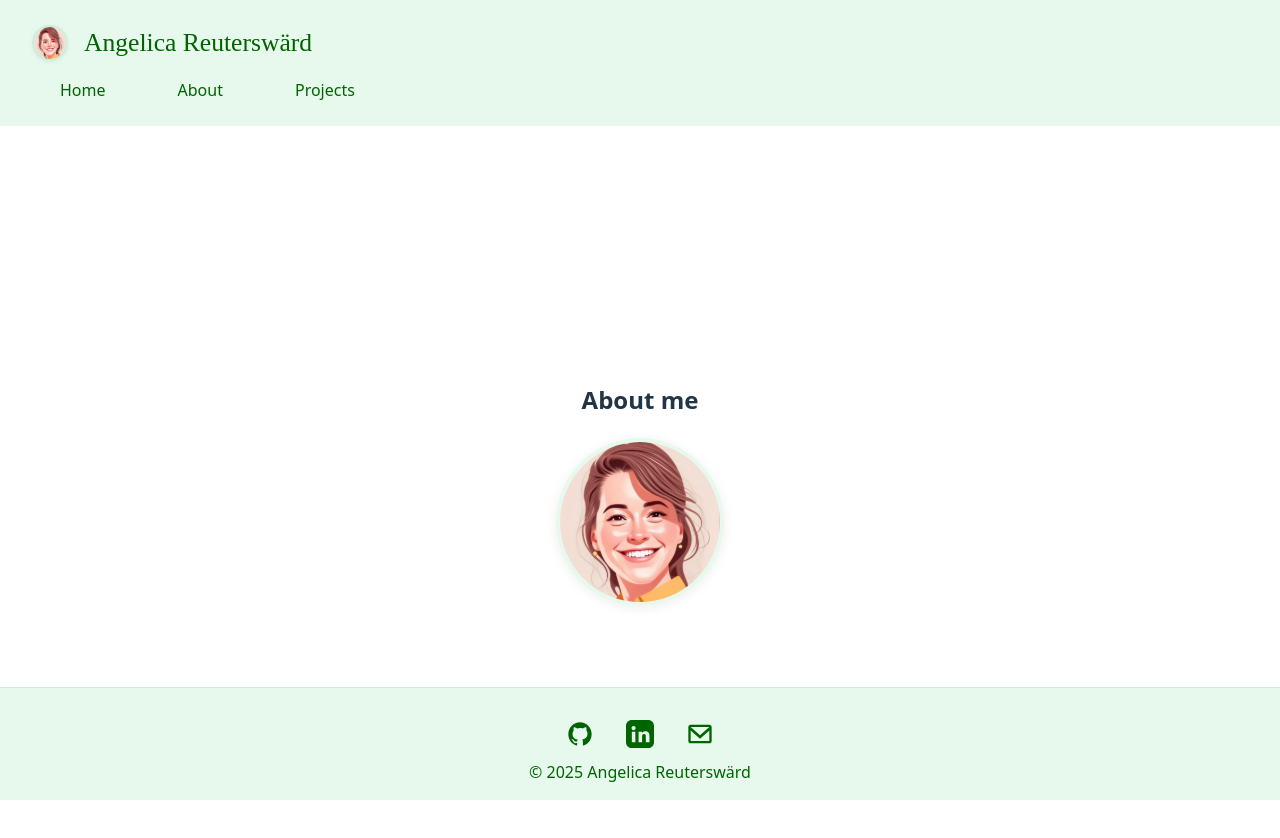
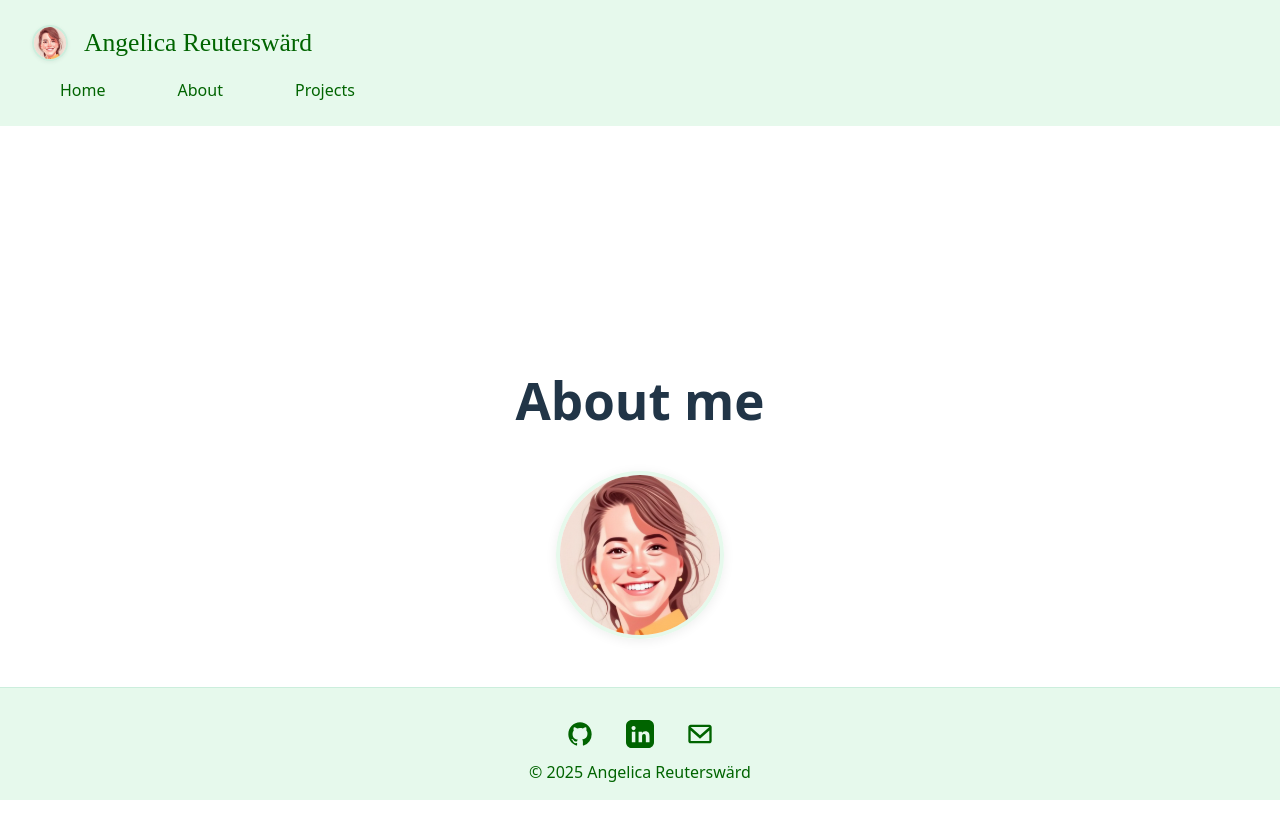
Before and after one commit to Ayngie/react-portfolio, a React (Vite) app: page /about in a window 1280 px wide. Shown: the top 838 px of the page. Built offline with nearby package versions, Linux system fonts and the light colour scheme; a web font is replaced by a local one.

Commit message:
Feat: added accessibility features

```diff
--- a/src/components/Layout.tsx
+++ b/src/components/Layout.tsx
@@ -11,7 +11,9 @@ const navLinks = [
 
 const Layout: React.FC = () => (
   <>
-    <NavBar navItems={navLinks} brandName="Angelica Reuterswärd" />
+    <header>
+      <NavBar navItems={navLinks} brandName="Angelica Reuterswärd" />
+    </header>
     <main>
       <Outlet />
     </main>
--- a/src/components/NavBar/NavBar.tsx
+++ b/src/components/NavBar/NavBar.tsx
@@ -16,7 +16,7 @@ const NavBar: React.FC<NavBarProps> = ({ brandName, navItems }) => {
   const handleLinkClick = () => setMenuOpen(false);
 
   return (
-    <nav className="navbar">
+    <nav aria-label="Main navigation" className="navbar">
       <div className="navbar-brand">
         <img src={headshot} alt="Portrait" className="navbar-headshot" />
         <Link
--- a/src/pages/AboutMe/AboutMe.tsx
+++ b/src/pages/AboutMe/AboutMe.tsx
@@ -4,7 +4,7 @@ import './AboutMe.scss';
 
 const AboutMe: React.FC = () => (
   <section id="About" className="full-viewport-section">
-    <h2>About me</h2>
+    <h1>About me</h1>
     <img
       src={headshot}
       alt="AI-generated headshot"
--- a/src/pages/Projects.tsx
+++ b/src/pages/Projects.tsx
@@ -2,7 +2,7 @@ import React from 'react';
 
 const Projects: React.FC = () => (
   <section id="Projects" className="full-viewport-section">
-    <h2>Projects</h2>
+    <h1>Projects</h1>
   </section>
 );
 
```
